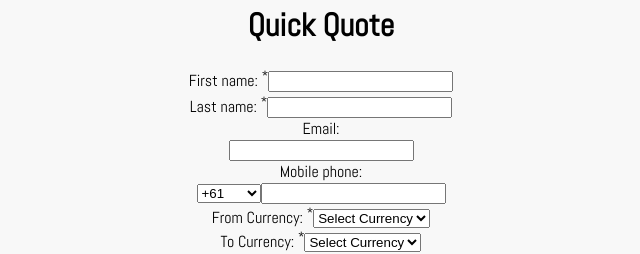
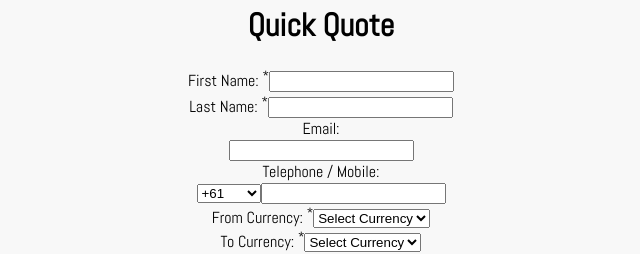
Before and after one commit to waldinho/ofx, a React (Create React App) app: page / in a window 1280 px wide. Shown: the part 321-575 px from the top of the page, without its empty margins (319-959 px from the left). Built offline with nearby package versions, Linux system fonts and the light colour scheme.

Commit message:
labels for form changed, tests update.

```diff
--- a/src/components/Form.js
+++ b/src/components/Form.js
@@ -70,7 +70,7 @@ const Form = () => {
         <form onSubmit={handleSubmit}>
             <Row>
                 <Left>
-                    <label>First name: <sup>*</sup></label>
+                    <label>First Name: <sup>*</sup></label>
                     <input
                         type="text"
                         name="firstname"
@@ -79,7 +79,7 @@ const Form = () => {
                     />
                 </Left>
                 <Right>
-                    <label>Last name: <sup>*</sup></label>
+                    <label>Last Name: <sup>*</sup></label>
                     <input
                         type="text"
                         name="surnamname"
@@ -99,7 +99,7 @@ const Form = () => {
                 </Full>
             </Column>
             <Column>
-                <label>Mobile phone: </label>
+                <label>Telephone / Mobile: </label>
                 <Full>
                     <select
                         type="country"
```
Also changed, not shown: 1 other file (tests, documents, lock files or other folders).
